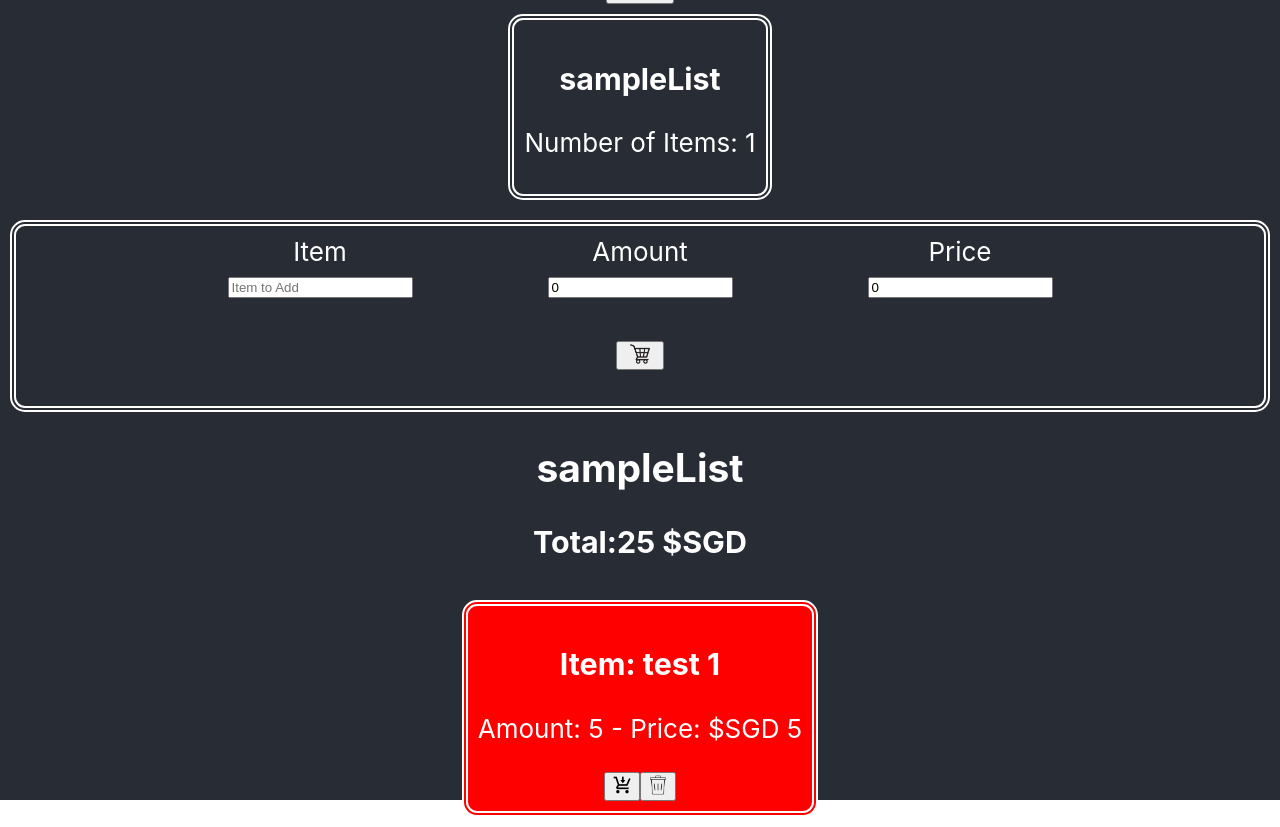
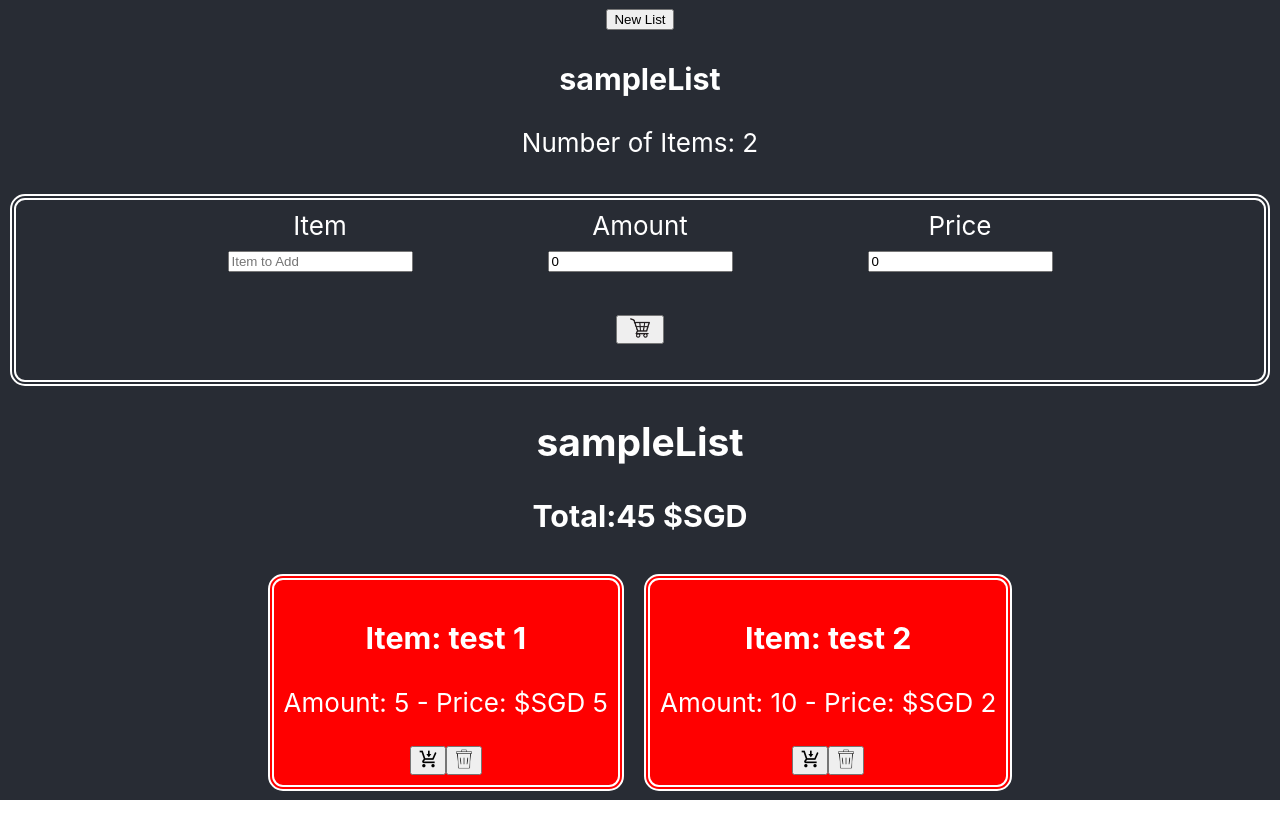
Before and after one commit to rocketacademy/sph_sample_content, a React (Create React App) app: page / in a window 1280 px wide. After the commit the page ends 801 px from the top, so only its background shows below. Built offline with nearby package versions, Linux system fonts and the light colour scheme.

Commit message:
adding Context and Reducer

```diff
--- a/src/App.js
+++ b/src/App.js
@@ -1,16 +1,16 @@
 import "./App.css";
 import ShoppingPage from "./Components/ShoppingPage";
-import { useState } from "react";
+import ShoppingListProvider from "./Provider/ShoppingListProvider";
 
 function App() {
-  const [lists, setLists] = useState([]);
-
   return (
-    <div className="App">
-      <header className="App-header">
-        <ShoppingPage lists={lists} setLists={setLists} />
-      </header>
-    </div>
+    <ShoppingListProvider>
+      <div className="App">
+        <header className="App-header">
+          <ShoppingPage />
+        </header>
+      </div>
+    </ShoppingListProvider>
   );
 }
 
--- a/src/Components/ShoppingPage.js
+++ b/src/Components/ShoppingPage.js
@@ -1,26 +1,37 @@
-import { useEffect, useState } from "react";
+import { useEffect, useState, useContext } from "react";
 import ShoppingForm from "./ShoppingForm";
 import ShoppingDisplay from "./ShoppingDisplay";
+import { ShoppingListContext } from "../Provider/ShoppingListProvider";
 
 const ShoppingPage = (props) => {
+  const { shopingListsDispatch: dispatch, shoppingLists: shoppingListContext } =
+    useContext(ShoppingListContext);
+
   const [lists, setLists] = useState({
-    sampleList: [{ item: "test 1", itemAmount: 5, itemPrice: 5 }],
+    [shoppingListContext.selectedList]:
+      shoppingListContext.lists[shoppingListContext.selectedList],
   });
-  const [listSelected, setListSelected] = useState(lists.sampleList);
-  const [currentListName, setCurrentListName] = useState("sampleList");
   const [showNewListForm, setShowNewListForm] = useState(false);
   const [newListForm, setNewListForm] = useState("");
 
   const selectList = (list) => {
-    setListSelected(lists[list]);
-    setCurrentListName(`${list}`);
+    dispatch({
+      type: "SELECT",
+      payload: {
+        selectedList: list,
+      },
+    });
   };
 
   const newList = () => {
-    setLists((prevState) => {
-      return { ...prevState, [newListForm]: [] };
+    dispatch({
+      type: "NEW",
+      payload: {
+        name: newListForm,
+      },
     });
     setShowNewListForm(!showNewListForm);
+    setNewListForm("");
   };
 
   const addItem = (item) => {
@@ -28,40 +39,46 @@ const ShoppingPage = (props) => {
       item: item.item,
       itemAmount: item.itemAmount,
       itemPrice: item.itemPrice,
+      markAsBought: false,
     };
-    setListSelected((prevState) => {
-      return [itemToAdd, ...prevState];
+
+    dispatch({
+      type: "ADD",
+      payload: {
+        selectedList: shoppingListContext.selectedList,
+        item: itemToAdd,
+      },
     });
   };
 
   useEffect(() => {
-    setLists((prevState) => {
-      return { ...prevState, [currentListName]: listSelected };
-    });
-  }, [listSelected]);
+    setLists(shoppingListContext.lists);
+  }, [shoppingListContext.lists]);
 
   const deleteItem = (index) => {
-    const alteredArray = [...listSelected];
-    alteredArray.splice(index, 1);
-    setListSelected(alteredArray);
+    dispatch({
+      type: "DELETE",
+      payload: {
+        selectedList: shoppingListContext.selectedList,
+        index: index,
+      },
+    });
   };
 
   const markAsBought = (index) => {
-    const alteredArray = [...listSelected];
-    alteredArray[index] = {
-      ...alteredArray[index],
-      markAsBought: !alteredArray[index].markAsBought,
-    };
-    setListSelected(alteredArray);
+    dispatch({
+      type: "MARK",
+      payload: {
+        selectedList: shoppingListContext.selectedList,
+        index: index,
+      },
+    });
   };
-
-  console.log(Object.entries(lists));
-
   const displayLists = () => {
     let display = [];
     for (const [key, value] of Object.entries(lists)) {
       display.push(
-        <div onClick={() => selectList(key)} className="item">
+        <div onClick={() => selectList(key)}>
           <h3>{key}</h3>
           <p>Number of Items: {value.length}</p>
         </div>
@@ -92,10 +109,10 @@ const ShoppingPage = (props) => {
           </button>
           <div className="flexCenter">{displayLists()}</div>
           <ShoppingForm addItem={addItem} />
-          <h2>{currentListName}</h2>
+          <h2>{shoppingListContext.selectedList}</h2>
 
           <ShoppingDisplay
-            list={listSelected}
+            list={shoppingListContext.lists[shoppingListContext.selectedList]}
             deleteItem={deleteItem}
             markAsBought={markAsBought}
           />
--- /dev/null
+++ b/src/Provider/ShoppingListProvider.js
@@ -0,0 +1,22 @@
+import React, { useReducer } from "react";
+
+import { shoppingListReducer, initialState } from "../Reducer/ShoppingLists";
+
+export const ShoppingListContext = React.createContext();
+
+const ShoppingListProvider = ({ children }) => {
+  const [shoppingLists, shopingListsDispatch] = useReducer(
+    shoppingListReducer,
+    initialState
+  );
+
+  return (
+    <ShoppingListContext.Provider
+      value={{ shopingListsDispatch, shoppingLists }}
+    >
+      {children}
+    </ShoppingListContext.Provider>
+  );
+};
+
+export default ShoppingListProvider;
--- /dev/null
+++ b/src/Reducer/ShoppingItemActionTypes.js
@@ -0,0 +1,6 @@
+export const GET = "GET";
+export const ADD = "ADD";
+export const MARK = "MARK";
+export const DELETE = "DELETE";
+export const NEW = "NEW";
+export const SELECT = "SELECT";
--- /dev/null
+++ b/src/Reducer/ShoppingLists.js
@@ -0,0 +1,80 @@
+import { GET, ADD, MARK, DELETE, NEW, SELECT } from "./ShoppingItemActionTypes";
+
+export const initialState = {
+  lists: {
+    sampleList: [
+      { item: "test 1", itemAmount: 5, itemPrice: 5, markAsBought: false },
+      { item: "test 2", itemAmount: 10, itemPrice: 2, markAsBought: false },
+    ],
+  },
+  selectedList: "sampleList",
+};
+
+export function shoppingListReducer(state, action) {
+  switch (action.type) {
+    case SELECT:
+      return {
+        ...state,
+        selectedList: action.payload.selectedList,
+      };
+    case NEW:
+      return {
+        ...state,
+        lists: { ...state.lists, [action.payload.name]: [] },
+      };
+    case GET:
+      return state;
+    case ADD:
+      return {
+        ...state,
+        lists: {
+          ...state.lists,
+          [action.payload.selectedList]: [
+            action.payload.item,
+            ...state.lists[`${action.payload.selectedList}`],
+          ],
+        },
+      };
+    case MARK: {
+      const updatedItem = {
+        ...state.lists[action.payload.selectedList][action.payload.index],
+      };
+      updatedItem.markAsBought =
+        !state.lists[action.payload.selectedList][action.payload.index]
+          .markAsBought;
+      const updatedList = [...state.lists[action.payload.selectedList]];
+      updatedList[action.payload.index] = updatedItem;
+
+      return {
+        ...state,
+        lists: {
+          ...state.lists,
+          [action.payload.selectedList]: [...updatedList],
+        },
+      };
+    }
+    case DELETE: {
+      const alteredArray = state.lists[action.payload.selectedList];
+      alteredArray.splice(action.payload.index, 1);
+      return {
+        ...state,
+        lists: {
+          ...state.lists,
+          [action.payload.selectedList]: alteredArray,
+        },
+      };
+    }
+    default:
+      return state;
+  }
+}
+
+//     dispatch({
+//   type: "ADD",
+//   payload:{
+//     task:{
+//       name: task,
+//       done: false
+//     }
+//   }
+// })
--- a/src/index.js
+++ b/src/index.js
@@ -1,14 +1,14 @@
-import React from 'react';
-import ReactDOM from 'react-dom/client';
-import './index.css';
-import App from './App';
-import reportWebVitals from './reportWebVitals';
+import React from "react";
+import ReactDOM from "react-dom/client";
+import "./index.css";
+import App from "./App";
+import reportWebVitals from "./reportWebVitals";
 
-const root = ReactDOM.createRoot(document.getElementById('root'));
+const root = ReactDOM.createRoot(document.getElementById("root"));
 root.render(
-  <React.StrictMode>
-    <App />
-  </React.StrictMode>
+  // <React.StrictMode>
+  <App />
+  // {/* </React.StrictMode> */}
 );
 
 // If you want to start measuring performance in your app, pass a function
```
